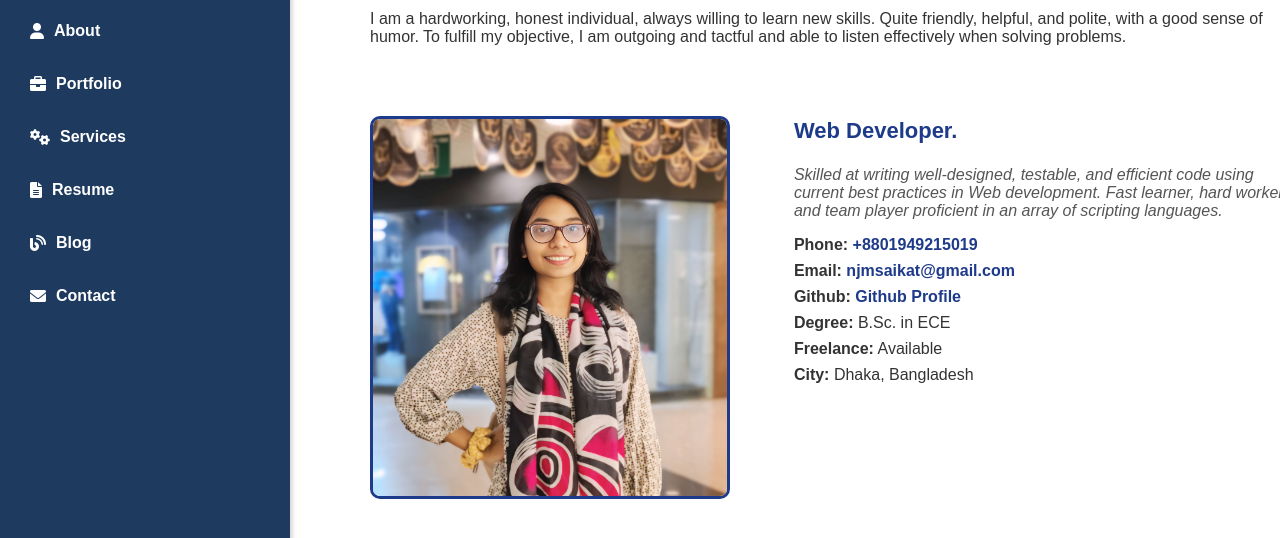
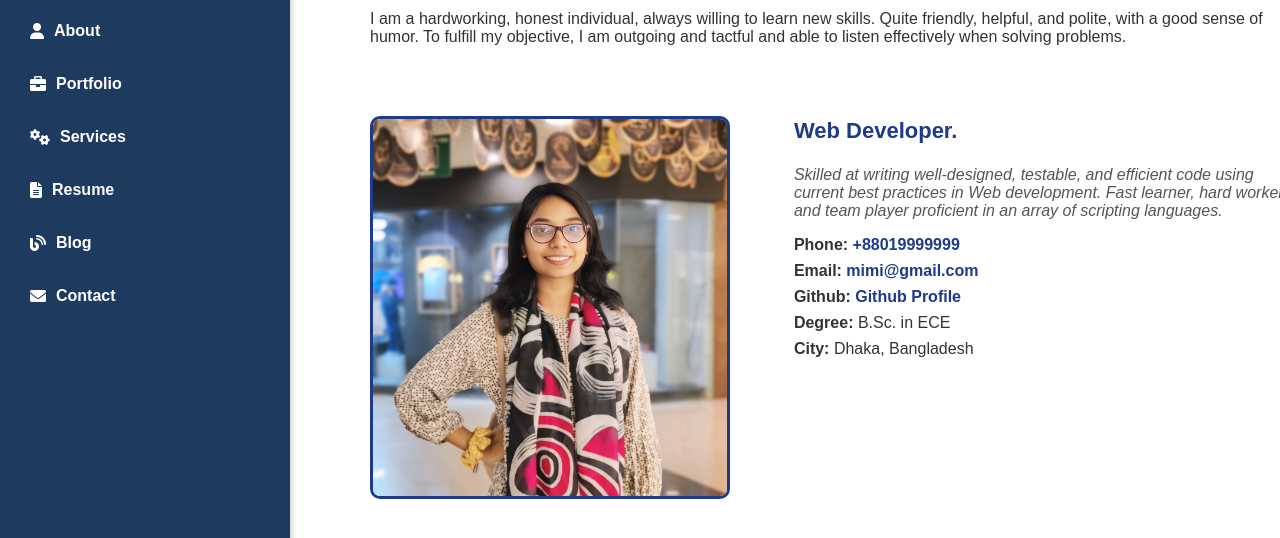
Before and after one commit to depressedKarimul/MyFriendsPortfolio, a plain HTML site: page index.html in a window 1280 px wide. Shown: the part 262-800 px from the top of the page. Drawn offline with Linux system fonts and the light colour scheme; a web font is replaced by a local one.

Commit message:
2nd commit

```diff
--- a/index.html
+++ b/index.html
@@ -78,11 +78,11 @@
     <p class="info-italic">Skilled at writing well-designed, testable, and efficient code using current best practices in Web development.
         Fast learner, hard worker, and team player proficient in an array of scripting languages.</p>
     <ul>
-        <li><strong>Phone:</strong> <a href="tel:+8801949215019">+8801949215019</a></li>
-        <li><strong>Email:</strong> <a href="mailto:njmsaikat@gmail.com">njmsaikat@gmail.com</a></li>
+        <li><strong>Phone:</strong> <a href="tel:+88019999999">+88019999999</a></li>
+        <li><strong>Email:</strong> <a href="mailto:njmsaikat@gmail.com">mimi@gmail.com</a></li>
         <li><strong>Github:</strong> <a href="#">Github Profile</a></li>
         <li><strong>Degree:</strong> B.Sc. in ECE</li>
-        <li><strong>Freelance:</strong> Available</li>
+
         <li><strong>City:</strong> Dhaka, Bangladesh</li>
     </ul>
 </div>
```
